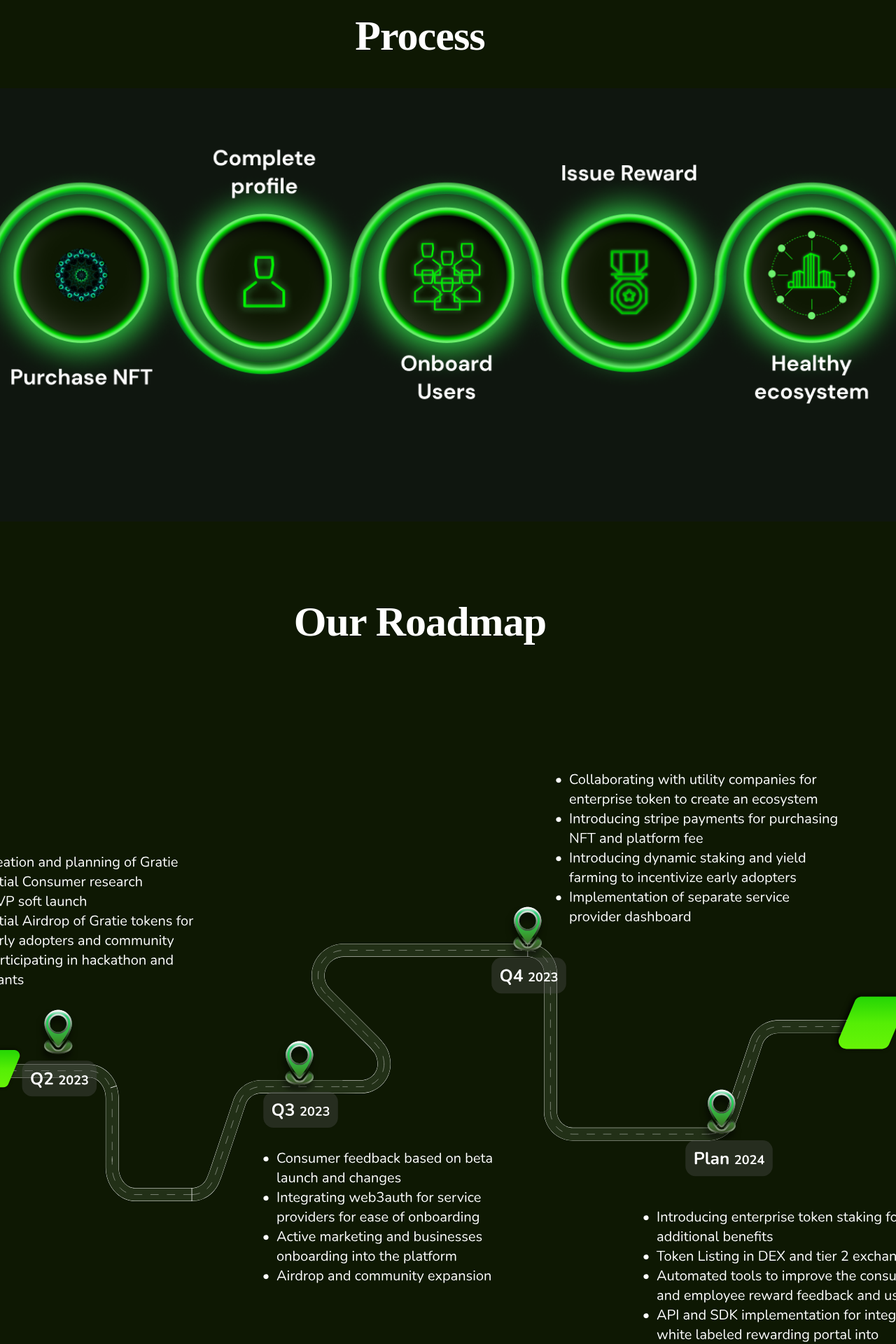
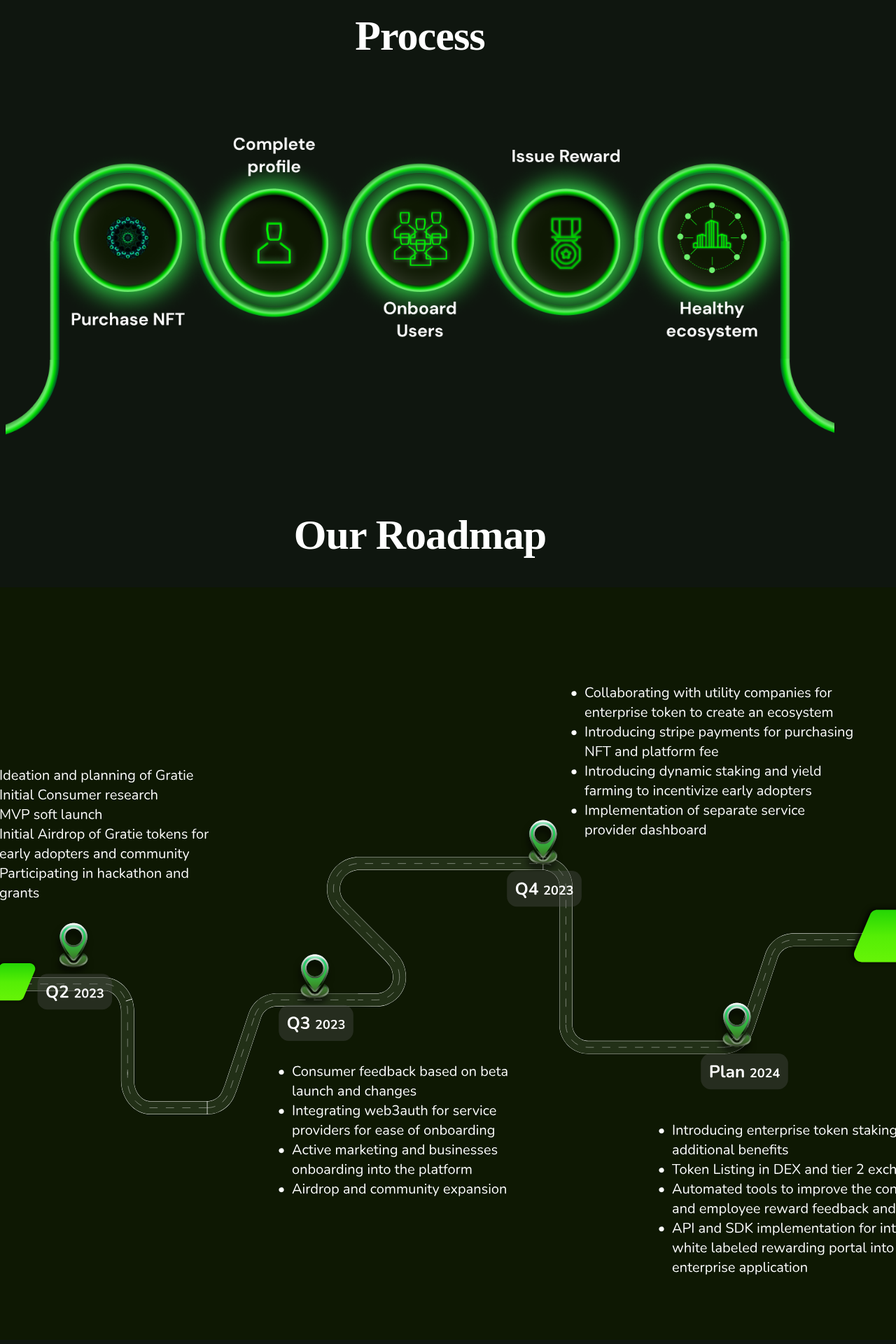
Before and after one commit to gratie-infrastructure/gratie-website, a Next.js app: page / in a window 1280 px wide. Shown: the part 1480-3400 px from the top of the page at 70% size. Built offline with nearby package versions, Linux system fonts and the light colour scheme.

Commit message:
centered sections

```diff
--- a/app/globals.css
+++ b/app/globals.css
@@ -68,7 +68,7 @@
     rgb(var(--background-start-rgb));
     ; */
 
-    background: #0E1803 !important;
+    background: #0F160F !important;
 }
 
 h1 {
@@ -290,7 +290,8 @@
   color: #fff !important;
 }
 .grid-card{
-  width: fit-content !important;
+  width: 300px !important;
+
   background: #000000 !important;
   border-radius: 27.3085px !important;
 }
--- a/components/coreValue.tsx
+++ b/components/coreValue.tsx
@@ -17,7 +17,7 @@
             </Typography>
             <div className='w-100% relative'>
 
-              <img width={'125%'} style={{marginLeft:"-110px"}} src='/images/process.png' alt='' />
+              <img width={'100%'}  src='/images/process.png' alt='' />
             </div>
 
         </Grid>
--- a/components/howWeWorks.tsx
+++ b/components/howWeWorks.tsx
@@ -28,7 +28,7 @@
       </Grid>
       <div
         className="image-container"
-        style={{ marginLeft: "-402px", position: "relative" }}
+        style={{ marginLeft: "-380px", position: "relative" }}
       >
          <Image
       priority
```
